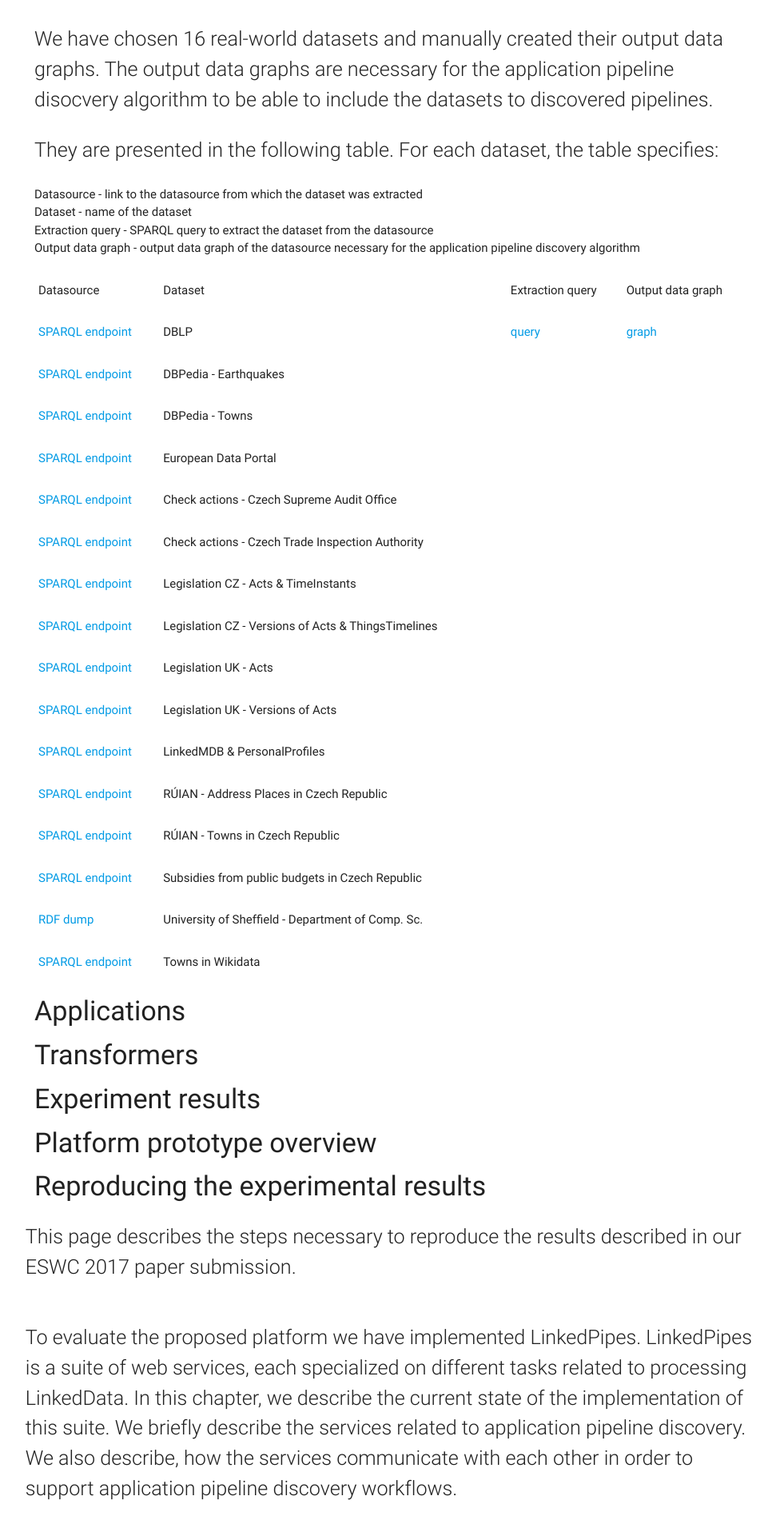
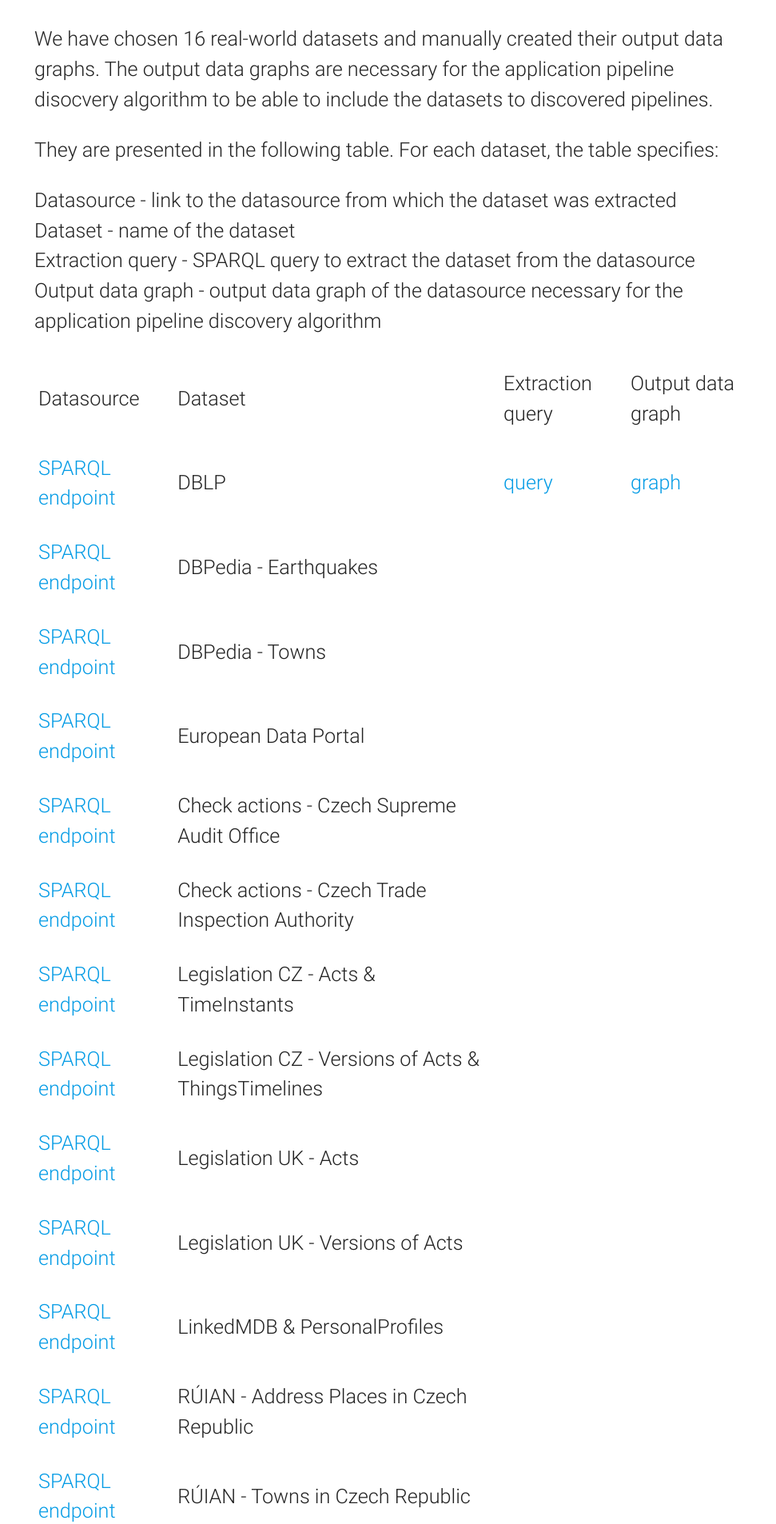
Before and after one commit to linkedpipes/visualizations, a Jekyll site: the page built from conferences/eswc2017.html, in a window 1280 px wide. Shown: the part 655-2561 px from the top of the page at 80% size, without its empty margins (149-1120 px from the left). Built offline with Jekyll 4.4.1, drawn with Linux system fonts in a browser that asks for light colours; nearby versions of some CDN libraries.

Commit message:
ESWC 2017 page : Table with datasets

```diff
--- a/conferences/eswc2017.html
+++ b/conferences/eswc2017.html
@@ -23,13 +23,13 @@
 	</h4>
 	<p class="flow-text">We have chosen 16 real-world datasets and manually created their output data graphs. The output data graphs are necessary for the application pipeline disocvery algorithm to be able to include the datasets to discovered pipelines.</p>
 	<p class="flow-text">They are presented in the following table. For each dataset, the table specifies:</p>
-	<ul>
+	<ul class="flow-text">
 		<li>Datasource - link to the datasource from which the dataset was extracted</li>
 		<li>Dataset - name of the dataset</li>
 		<li>Extraction query - SPARQL query to extract the dataset from the datasource</li>
 		<li>Output data graph - output data graph of the datasource necessary for the application pipeline discovery algorithm</li>
 	</ul>
-	<table>
+	<table class="flow-text">
 		<tr><td>Datasource</td><td>Dataset</td><td>Extraction query</td><td>Output data graph</td></tr>
 
 		<tr><td><a href="http://dblp.l3s.de/d2r/sparql">SPARQL endpoint</a></td><td>DBLP</td><td><a href="datasets/extractor-dblp.sparql">query</a></td><td><a href="datasets/graph-dblp.ttl">graph</a></td></tr>
```
